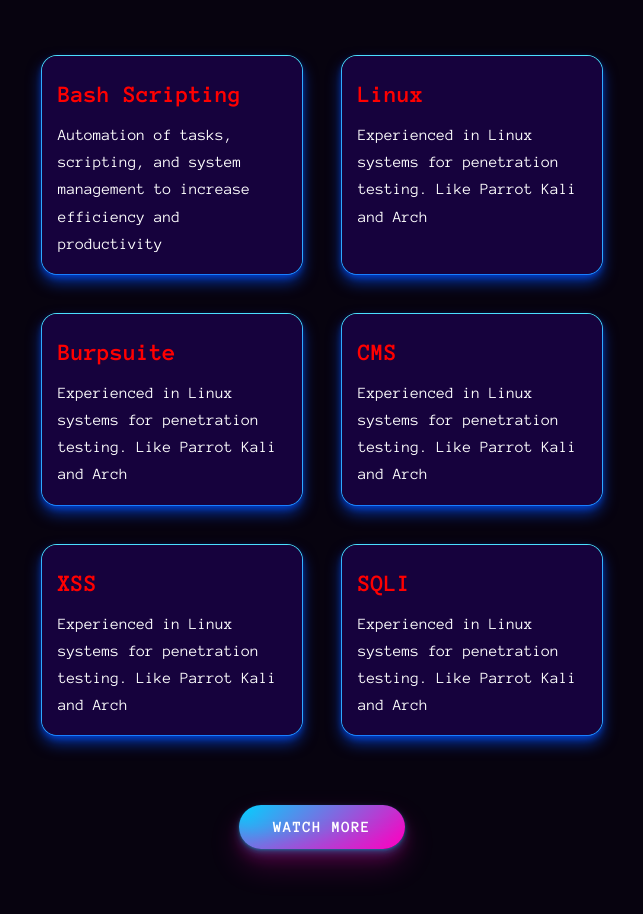
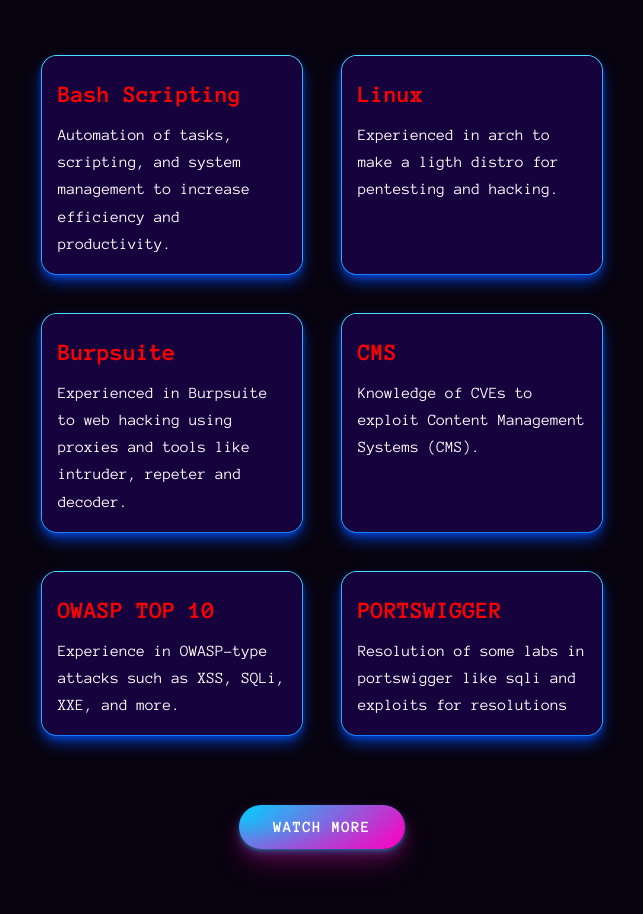
Before and after one commit to Aldebaran-Chavez/diego-portfolio, a plain HTML site: page index.html in a window 1280 px wide. Shown: the part 1320-2234 px from the top of the page, without its empty margins (318-961 px from the left). Drawn offline with nearby package versions, Linux system fonts and the light colour scheme.

Commit message:
Reparando informacion

```diff
--- a/index.html
+++ b/index.html
@@ -172,7 +172,7 @@
             <h4>Bash Scripting</h4>
             <p>
               Automation of tasks, scripting, and system management to increase
-              efficiency and productivity
+              efficiency and productivity.
             </p>
 
             <div class="shine"></div>
@@ -200,8 +200,7 @@
           <div class="card">
             <h4>Linux</h4>
             <p>
-              Experienced in Linux systems for penetration testing. Like Parrot
-              Kali and Arch
+              Experienced in arch to make a ligth distro for pentesting and hacking.
             </p>
 
             <div class="shine"></div>
@@ -229,8 +228,7 @@
           <div class="card">
             <h4>Burpsuite</h4>
             <p>
-              Experienced in Linux systems for penetration testing. Like Parrot
-              Kali and Arch
+              Experienced in Burpsuite to web hacking using proxies and tools like intruder, repeter and decoder.
             </p>
 
             <div class="shine"></div>
@@ -258,8 +256,7 @@
           <div class="card">
             <h4>CMS</h4>
             <p>
-              Experienced in Linux systems for penetration testing. Like Parrot
-              Kali and Arch
+              Knowledge of CVEs to exploit Content Management Systems (CMS).
             </p>
 
             <div class="shine"></div>
@@ -283,12 +280,11 @@
             </div>
           </div>
 
-          <!-- XSS -->
+          <!-- OWASP -->
           <div class="card">
-            <h4>XSS</h4>
+            <h4>OWASP TOP 10</h4>
             <p>
-              Experienced in Linux systems for penetration testing. Like Parrot
-              Kali and Arch
+              Experience in OWASP-type attacks such as XSS, SQLi, XXE, and more.
             </p>
 
             <div class="shine"></div>
@@ -314,10 +310,9 @@
 
           <!-- SQLI -->
           <div class="card">
-            <h4>SQLI</h4>
+            <h4>PORTSWIGGER</h4>
             <p>
-              Experienced in Linux systems for penetration testing. Like Parrot
-              Kali and Arch
+              Resolution of some labs in portswigger like sqli and exploits for resolutions
             </p>
 
             <div class="shine"></div>
```
